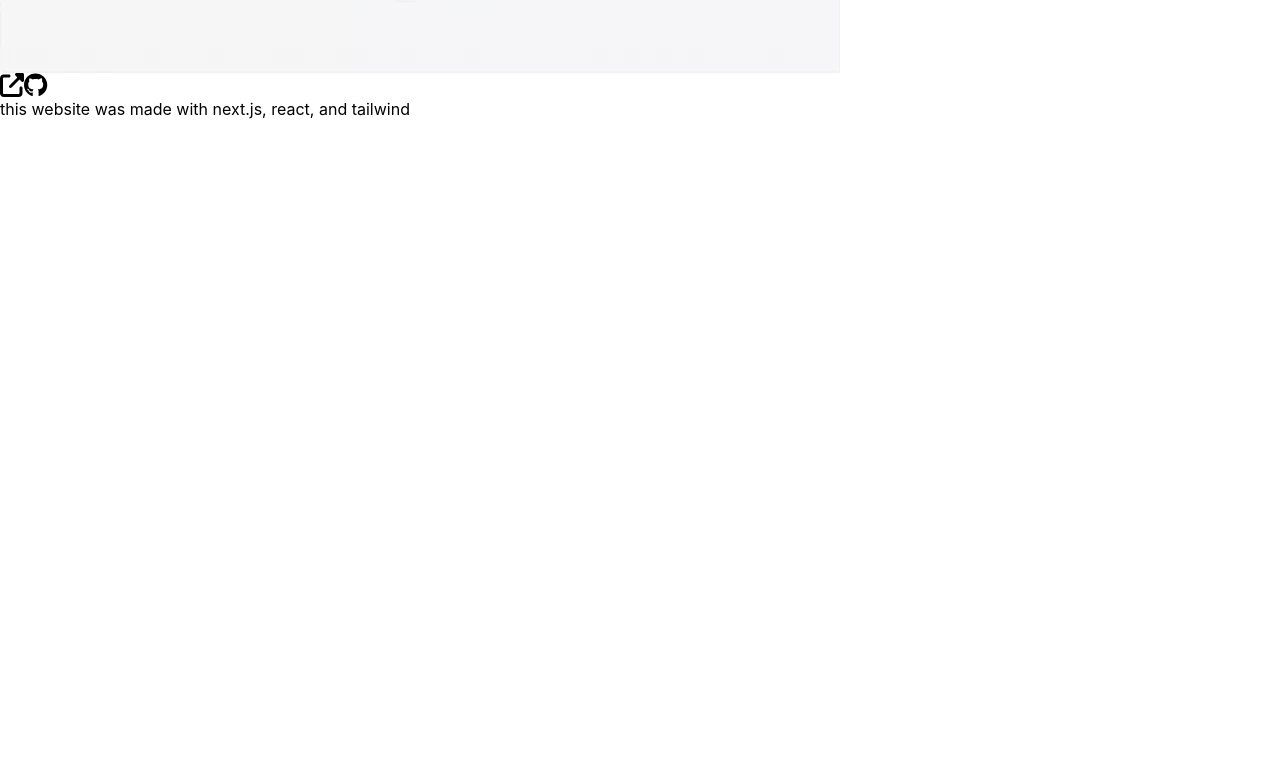
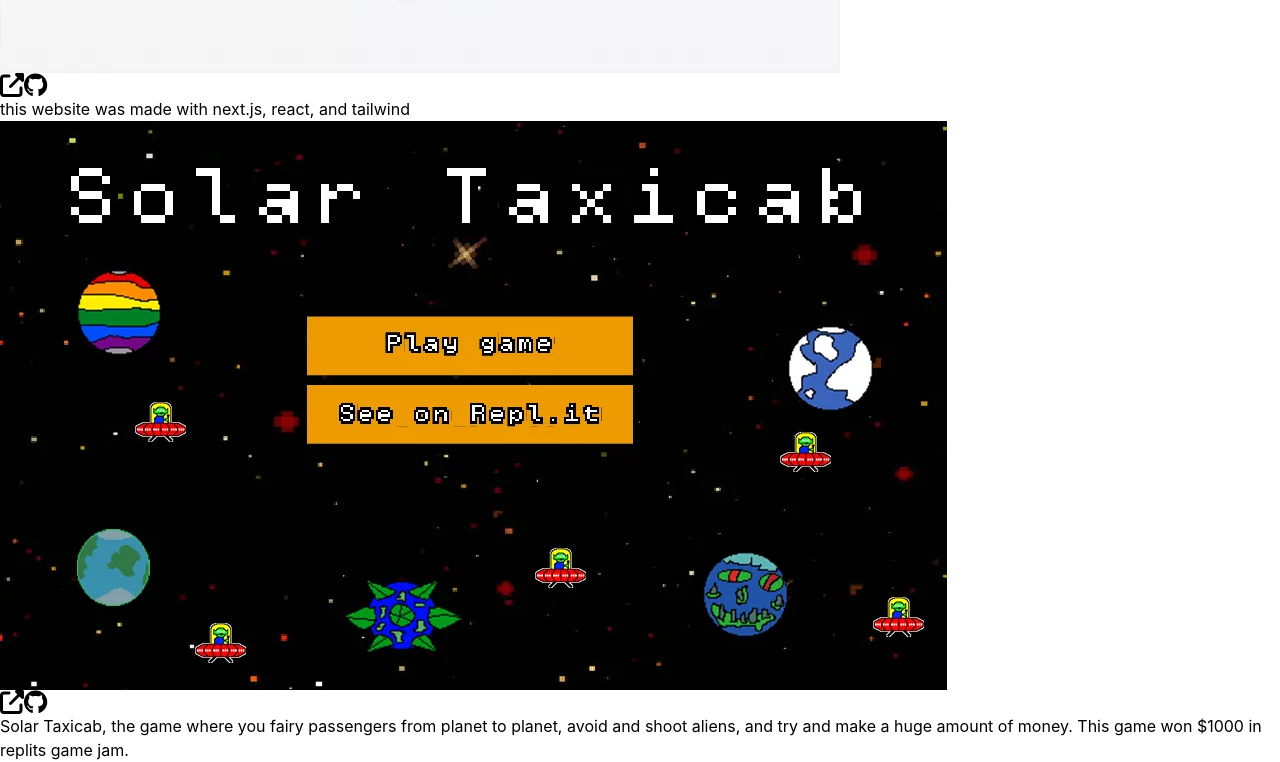
Before and after one commit to dumax315/theoh.dev, a Next.js app: page / in a window 1280 px wide. Shown: the part 3905-4667 px from the top of the page. Before the commit the page ends 4026 px from the top, so only its background shows below. Built offline with nearby package versions, Linux system fonts and the light colour scheme.

Commit message:
added solar taxicab

```diff
--- a/components/BodyContent.tsx
+++ b/components/BodyContent.tsx
@@ -257,6 +257,31 @@ const BodyContent = (props) => {
         </div>
 
       </div>
+      <div className="">
+
+        <div className="rounded-2xl border border-zinc-100 p-6 dark:border-zinc-700/40">
+          <img
+            src="/solarTaxicab.webp"
+            alt="picture of this website"
+          />
+          <div className="mt-4 gap-x-2">
+            <div className="float-right flex gap-4">
+
+              <a href="https://solar-taxicab.theohal.repl.co/" className="rounded-lg border border-zinc-100 p-2 items-center flex dark:border-zinc-700/40">
+                <FontAwesomeIcon className="fa-xl" icon={faUpRightFromSquare} />
+              </a>
+              <a href="https://replit.com/@TheoHal/Solar-Taxicab?v=1" className="rounded-lg border border-zinc-100 p-2 items-center flex dark:border-zinc-700/40">
+                <FontAwesomeIcon className="fa-xl" icon={faGithub} />
+              </a>
+            </div>
+            <div >{/* description*/}
+              Solar Taxicab, the game where you fairy passengers from planet to planet, avoid and shoot aliens, and try and make a huge amount of money. This game won $1000 in replits game jam.
+            </div>
+
+          </div>
+        </div>
+
+      </div>
 
     </div>
   )
--- a/pages/contact.tsx
+++ b/pages/contact.tsx
@@ -9,10 +9,7 @@ const HomePage: NextPage = () => {
   const [isDarkMode, setIsDarkMode] = useState(true);
 
   return (
-  <div className={isDarkMode ? "dark" : ""} style={{
-    background:
-      "linear-gradient(90deg, rgba(23,23,23,1) 0%, rgba(52,51,50,1) 25%, rgba(52,51,50,1) 75%, rgba(23,23,23,1) 100%);"
-  }}>
+  <div className={`bg-gradient-to-r from-black via-neutral-400 to-black ${isDarkMode ? "dark" : ""}`} >
     <Head>
       <title>theoh</title>
       <meta name="description" content="Generated by create next app" />
--- a/pages/defult.tsx
+++ b/pages/defult.tsx
@@ -9,6 +9,9 @@ const Home: NextPage = () => {
       <Head>
         <title>Create Next App</title>
         <meta name="description" content="Generated by create next app" />
+        <meta name="viewport" content="initial-scale=1.0, width=device-width" />
+
+      <meta name="description" content="theoh's personal website" />
         <link rel="icon" href="/favicon.ico" />
       </Head>
 
--- a/pages/index.tsx
+++ b/pages/index.tsx
@@ -10,13 +10,14 @@ const HomePage: NextPage = () => {
   const [isDarkMode, setIsDarkMode] = useState(true);
 
   return (
-  <div className={isDarkMode ? "dark" : ""} style={{
-    background:
-      "linear-gradient(90deg, rgba(23,23,23,1) 0%, rgba(52,51,50,1) 25%, rgba(52,51,50,1) 75%, rgba(23,23,23,1) 100%);"
-  }}>
+  <div className={`bg-gradient-to-r from-black via-neutral-400 to-black ${isDarkMode ? "dark" : ""}`} >
     <Head>
       <title>theoh</title>
       <meta name="description" content="Generated by create next app" />
+      <meta name="viewport" content="initial-scale=1.0, width=device-width" />
+
+      <meta name="description" content="theoh's personal website" />
+
       <link rel="icon" href="/favicon.ico" />
     </Head>
     <div className="min-h-screen lg:border-l-8 lg:border-r-8 dark:border-black border-white lg:max-w-5xl dark:bg-neutral-900 bg-stone-300 m-auto text-zinc-800 dark:text-zinc-300">
```
Also changed, not shown: pages/computer-club.tsx (+4 -4 lines), public/solarTaxicab.webp (added).
